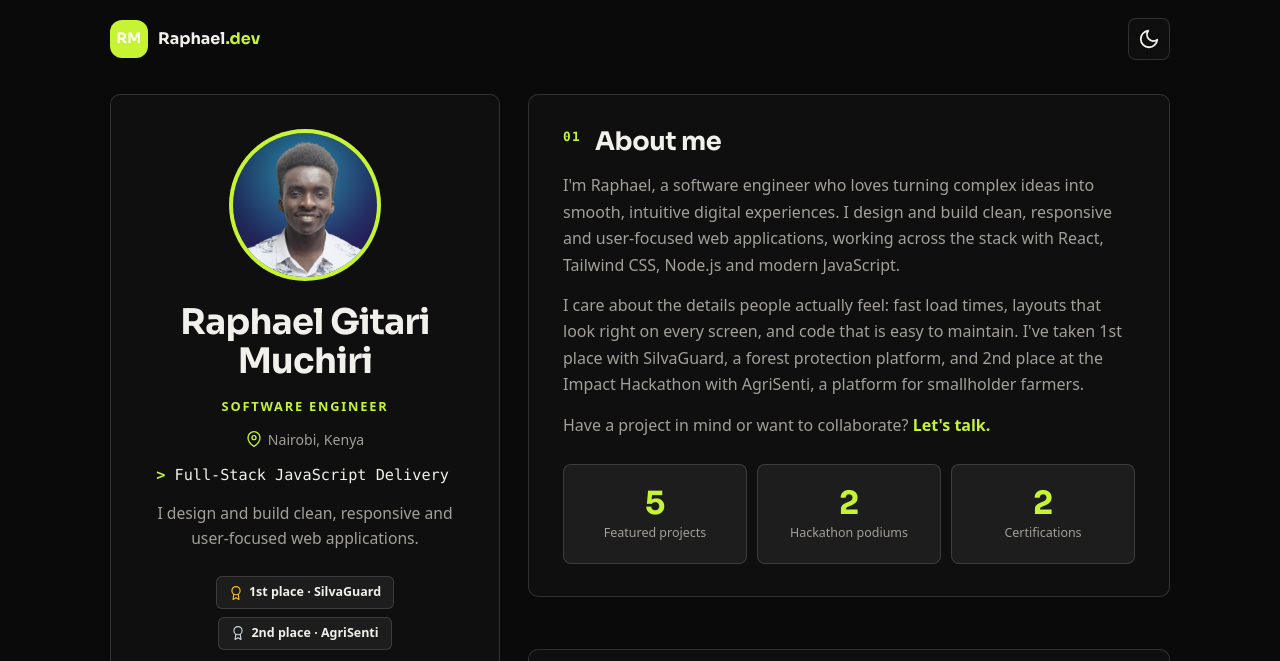
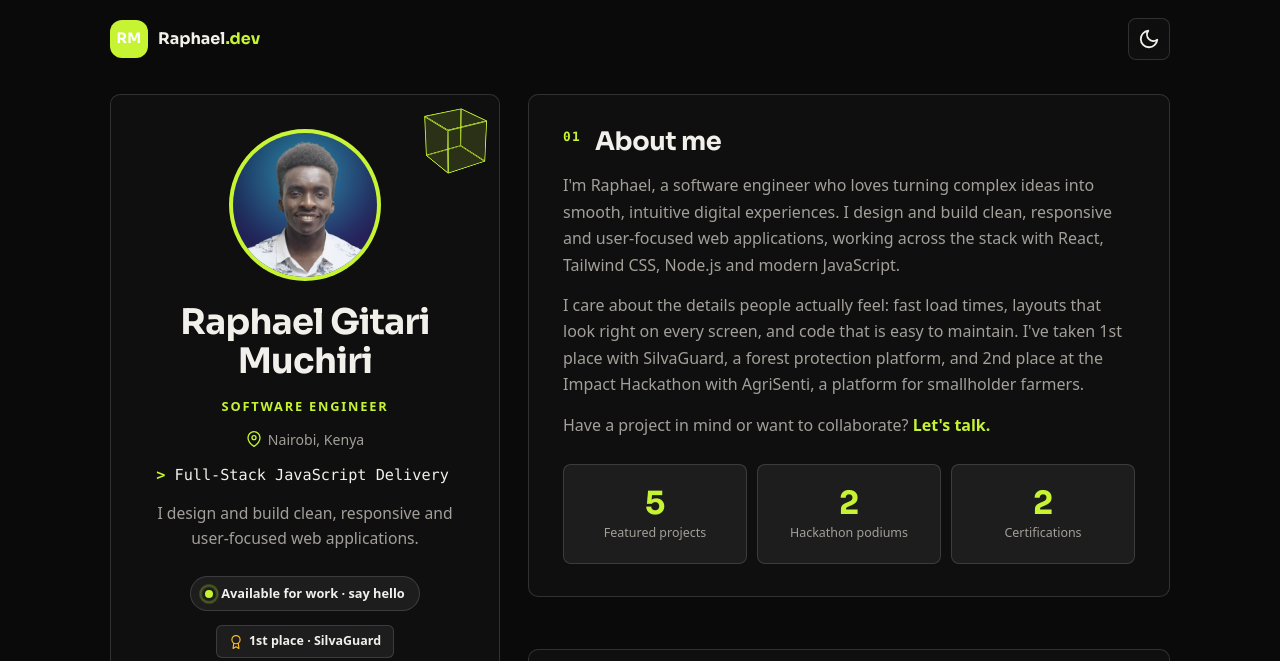
Before and after one commit to Mr-Gitari/My-Website, a plain HTML site: page index.html in a window 1280 px wide. Shown: the top 661 px of the page. Drawn offline with Linux system fonts and the light colour scheme; animation ran at ten frames a second.

Commit message:
Add availability pill and spinning wireframe cube on the profile

```diff
--- /dev/null
+++ b/css/revamp3d4.css
@@ -0,0 +1,100 @@
+/* Availability pill and wireframe cube (see js/3d4.js) */
+.status {
+  display: inline-flex;
+  align-items: center;
+  gap: 8px;
+  margin: 0 0 14px;
+  padding: 6px 14px;
+  border: 1px solid var(--border);
+  border-radius: 999px;
+  background: var(--surface-strong);
+  color: var(--text);
+  font-size: 0.8rem;
+  font-weight: 600;
+  text-decoration: none;
+  transition: border-color 0.2s ease, transform 0.2s ease;
+}
+
+.status:hover {
+  border-color: var(--accent);
+  transform: translateY(-2px);
+}
+
+.status i {
+  position: relative;
+  width: 8px;
+  height: 8px;
+  border-radius: 50%;
+  background: var(--accent);
+}
+
+.status i::after {
+  content: "";
+  position: absolute;
+  inset: -4px;
+  border-radius: 50%;
+  border: 2px solid var(--accent);
+  opacity: 0;
+  animation: ping 2s ease-out infinite;
+}
+
+@keyframes ping {
+  0% { transform: scale(0.5); opacity: 0.8; }
+  100% { transform: scale(1.6); opacity: 0; }
+}
+
+.profile {
+  position: relative;
+}
+
+@media (min-width: 900px) {
+  .profile {
+    position: sticky;
+  }
+}
+
+.cube {
+  position: absolute;
+  top: 22px;
+  right: 22px;
+  width: 44px;
+  height: 44px;
+  perspective: 300px;
+  pointer-events: none;
+  --rx: -24deg;
+  --ry: 35deg;
+}
+
+.cube-in {
+  position: relative;
+  width: 100%;
+  height: 100%;
+  transform-style: preserve-3d;
+  transform: rotateX(var(--rx)) rotateY(var(--ry));
+  animation: cube-spin 14s linear infinite;
+}
+
+.cube .f {
+  position: absolute;
+  inset: 0;
+  border: 1.5px solid var(--accent);
+  background: color-mix(in srgb, var(--accent) 8%, transparent);
+  opacity: 0.9;
+}
+
+.cube .f1 { transform: translateZ(22px); }
+.cube .f2 { transform: rotateY(180deg) translateZ(22px); }
+.cube .f3 { transform: rotateY(90deg) translateZ(22px); }
+.cube .f4 { transform: rotateY(-90deg) translateZ(22px); }
+.cube .f5 { transform: rotateX(90deg) translateZ(22px); }
+.cube .f6 { transform: rotateX(-90deg) translateZ(22px); }
+
+@keyframes cube-spin {
+  from { transform: rotateX(var(--rx)) rotateY(var(--ry)); }
+  to { transform: rotateX(var(--rx)) rotateY(calc(var(--ry) + 360deg)); }
+}
+
+@media (prefers-reduced-motion: reduce) {
+  .cube-in { animation: none; }
+  .status i::after { animation: none; }
+}
--- a/index.html
+++ b/index.html
@@ -20,6 +20,7 @@
   <link rel="stylesheet" href="css/revamp3d.css">
   <link rel="stylesheet" href="css/revamp3d2.css">
   <link rel="stylesheet" href="css/revamp3d3.css">
+  <link rel="stylesheet" href="css/revamp3d4.css">
   <script type="application/ld+json">
   {
     "@context": "https://schema.org",
@@ -92,6 +93,11 @@
 
     <!-- Profile card -->
     <section class="profile glass reveal" id="profile" style="--d:1" aria-label="Profile">
+      <div class="cube" id="cube" aria-hidden="true">
+        <div class="cube-in">
+          <i class="f f1"></i><i class="f f2"></i><i class="f f3"></i><i class="f f4"></i><i class="f f5"></i><i class="f f6"></i>
+        </div>
+      </div>
       <div class="avatar">
         <div class="avatar-inner">
           <span class="monogram" aria-hidden="true">RM</span>
@@ -104,6 +110,7 @@
       <p class="loc"><svg class="ico"><use href="#i-pin"/></svg> Nairobi, Kenya</p>
       <p class="typed-line" aria-live="off"><span class="prompt">&gt;</span> <span id="typed">Web Developer</span><span class="caret" aria-hidden="true"></span></p>
       <p class="tagline">I design and build clean, responsive and user-focused web applications.</p>
+      <a class="status" href="#contact"><i aria-hidden="true"></i> Available for work &middot; say hello</a>
       <ul class="proof" aria-label="Highlights">
         <li class="gold"><svg class="ico"><use href="#i-award"/></svg> 1st place &middot; SilvaGuard</li>
         <li class="silver"><svg class="ico"><use href="#i-award"/></svg> 2nd place &middot; AgriSenti</li>
@@ -647,6 +654,7 @@
   <script src="js/3d.js" defer></script>
   <script src="js/3d2.js" defer></script>
   <script src="js/3d3.js" defer></script>
+  <script src="js/3d4.js" defer></script>
   <script src="js/main.js"></script>
 </body>
 </html>
--- /dev/null
+++ b/js/3d4.js
@@ -0,0 +1,15 @@
+/* The cube leans toward the pointer. Remove this script and
+   css/revamp3d4.css to switch off. */
+(() => {
+  "use strict";
+  const cube = document.getElementById("cube");
+  const prof = document.getElementById("profile");
+  if (!cube || !prof || window.matchMedia("(prefers-reduced-motion: reduce)").matches) return;
+  prof.addEventListener("pointermove", (e) => {
+    const r = cube.getBoundingClientRect();
+    const dx = (e.clientX - (r.left + r.width / 2)) / 200;
+    const dy = (e.clientY - (r.top + r.height / 2)) / 200;
+    cube.style.setProperty("--ry", `${35 + Math.max(-1, Math.min(1, dx)) * 40}deg`);
+    cube.style.setProperty("--rx", `${-24 - Math.max(-1, Math.min(1, dy)) * 30}deg`);
+  });
+})();
```
